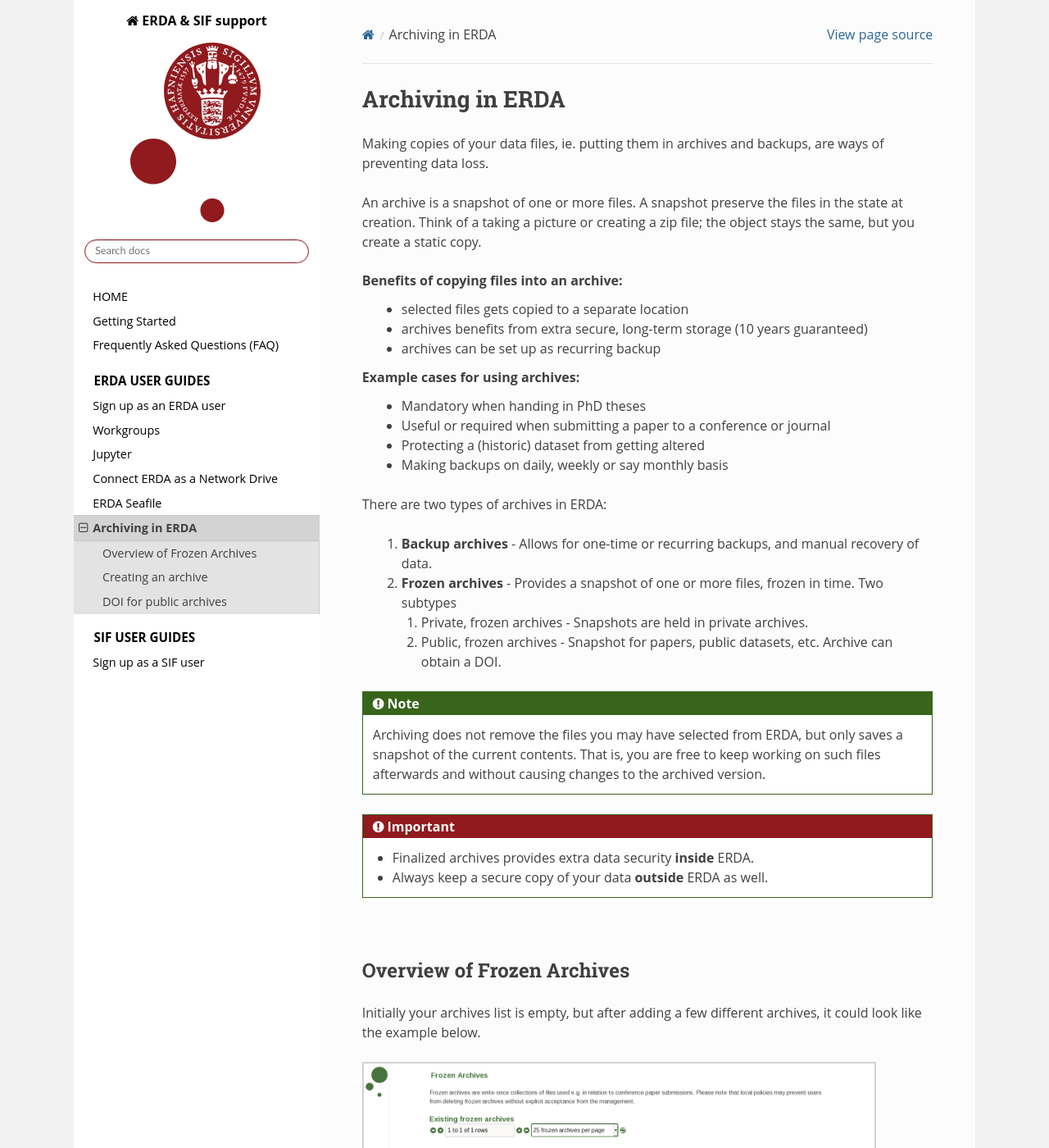
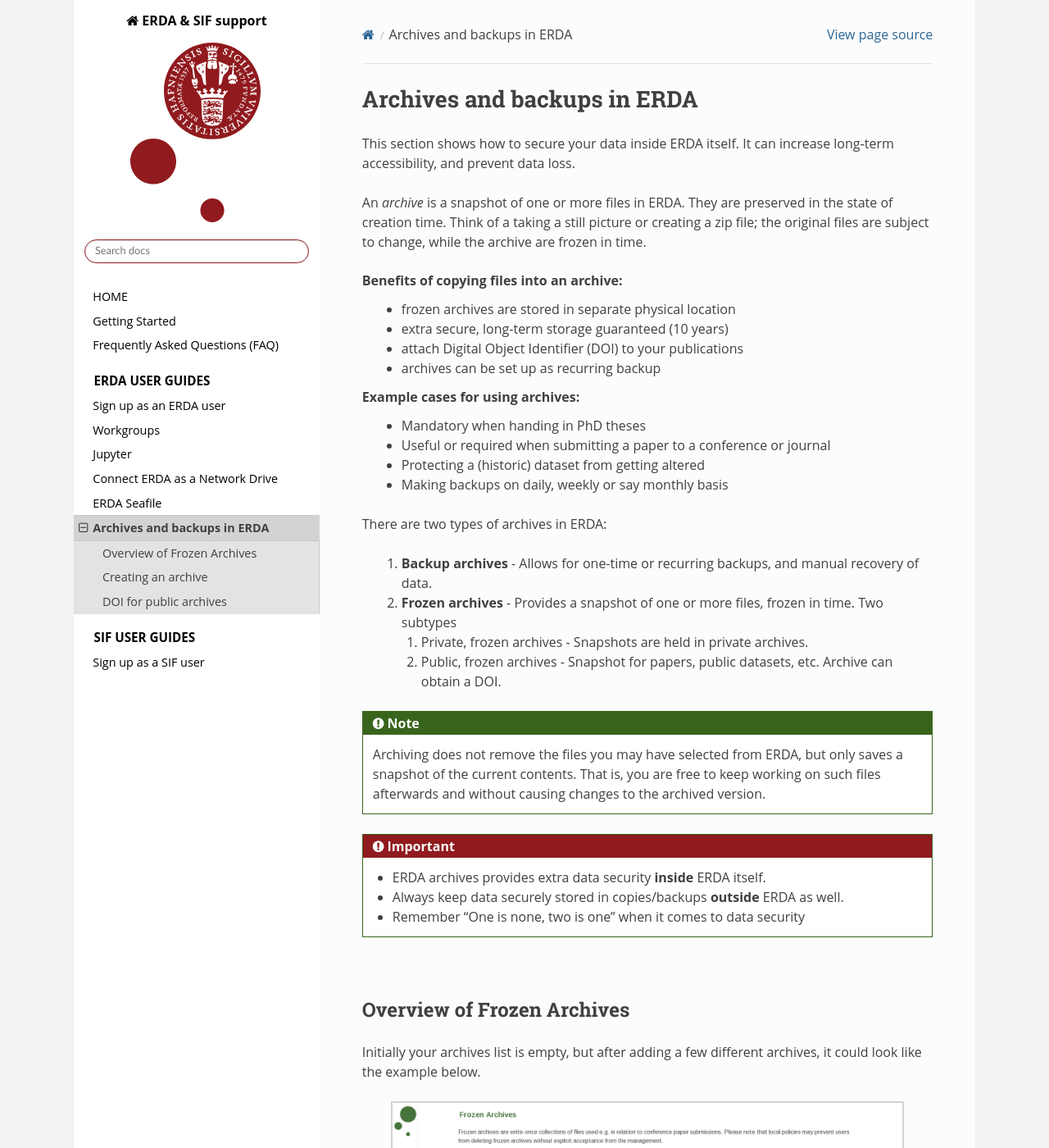
Before and after one commit to ucphhpc/migrid-user-docs, a Sphinx documentation site: the page built from docs/sections/erda/archiving/index.rst, in a window 1280 px wide and 1400 px high. Shown: the whole window at 82% size. Built offline with Sphinx 7.4.7 and the Read the Docs theme 2.0.0, drawn with Linux system fonts in a browser that asks for light colours.

Commit message:
Clarifications and reformulation of section and icons.

```diff
--- a/docs/sections/erda/archiving/index.rst
+++ b/docs/sections/erda/archiving/index.rst
@@ -11,18 +11,18 @@
    :width: 16px
    :class: no-scaled-link
 
-=================
-Archiving in ERDA
-=================
+============================
+Archives and backups in ERDA
+============================
+This section shows how to secure your data inside ERDA itself. It can increase long-term accessibility, and prevent data loss.
 
-Making copies of your data files, ie. putting them in archives and backups, are ways of preventing data loss.
-
-An archive is a snapshot of one or more files. A snapshot preserve the files in the state at creation.
-Think of a taking a picture or creating a zip file; the object stays the same, but you create a static copy.
+An *archive* is a snapshot of one or more files in ERDA. They are preserved in the state of creation time.
+Think of a taking a still picture or creating a zip file; the original files are subject to change, while the archive are frozen in time.
 
 Benefits of copying files into an archive:
- * selected files gets copied to a separate location
- * archives benefits from extra secure, long-term storage (10 years guaranteed)
+ * frozen archives are stored in separate physical location
+ * extra secure, long-term storage guaranteed (10 years)
+ * attach Digital Object Identifier (DOI) to your publications
  * archives can be set up as recurring backup
 
 Example cases for using archives:
@@ -43,8 +43,9 @@
 .. Note:: Archiving does not remove the files you may have selected from ERDA, but only saves a snapshot of the current contents. That is, you are free to keep working on such files afterwards and without causing changes to the archived version.
 
 .. important::
-   - Finalized archives provides extra data security **inside** ERDA.
-   - Always keep a secure copy of your data **outside** ERDA as well.
+   - ERDA archives provides extra data security **inside** ERDA itself.
+   - Always keep data securely stored in copies/backups **outside** ERDA as well.
+   - Remember "One is none, two is one" when it comes to data security
 
 |
 
@@ -57,6 +58,9 @@
    :alt: Frozen Archives screenshot with example archives.
    :class: with-border
    :width: 90%
+   :align: center
+
+|
 
 You can inspect a frozen archive with the green info icon |info|, edit unfinished archives with the green
 wrench icon |wrench|, and, if the system is configured to allow deletion of archives, you can remove them
@@ -68,57 +72,61 @@
 ^^^^^^^^^^^^^^^^^^^
 **Step 1: Create**
 
-New archives can be created with the **Create a new frozen archive** link at the bottom of the page.
+  New archives can be created with the **Create a new frozen archive** link at the bottom of the page.
 
-As an example, we could create a new archive called "Article Data ..." by filling out the resulting form
-like this:
+  As an example, we could create a new archive called "Article Data ..." by filling out the resulting form
+  like this:
 
 .. image:: /images/archives/archives-createnew.png
    :alt: Creating a new archive screenshot
    :class: with-border
    :width: 90%
+   :align: center
+
+|
 
 **Step 2: Add files/directories**
 
-Existing private or shared ERDA files can be added with the **Add file/directory** button, and new
-files can be uploaded directly to the archive with the **Add upload** button. The former button brings
-up a file select dialog in which you can select from your ERDA files: double-click individual files
-or right-click and choose select to pick entire folders. The latter button opens an upload dialog like
-the one from **Files**. When you are done adding files and have marked if you want the archive files to
-be published, you can click **Save and Preview** to inspect the current contents.
+  Existing private or shared ERDA files can be added with the **Add file/directory** button, and new
+  files can be uploaded directly to the archive with the **Add upload** button. The former button brings
+  up a file select dialog in which you can select from your ERDA files: double-click individual files
+  or right-click and choose select to pick entire folders. The latter button opens an upload dialog like
+  the one from **Files**. When you are done adding files and have marked if you want the archive files to
+  be published, you can click **Save and Preview** to inspect the current contents.
 
 .. image:: /images/archives/archives-create-freezearchive.png
    :alt: Creating a new archive screenshot
    :class: with-border
    :width: 90%
+   :align: center
 
 |
 
 **Step 3: Preview & Finalise**
-
-If you selected Make Dataset Publicly available you can use the Preview publishing button to see
-a draft of the published archive. At this point, you can continue modifying the archive contents like
-above through the Edit archive button, until at last you click Finalize archive to actually
-permanently freeze it and thereby mark it ready for additional tape archiving. This is necessary to
-get the extra data safety and guarantee that it will remain available for at least 10 years.
+  If you selected Make Dataset Publicly available you can use the Preview publishing button to see
+  a draft of the published archive. At this point, you can continue modifying the archive contents like
+  above through the Edit archive button, until at last you click Finalize archive to actually
+  permanently freeze it and thereby mark it ready for additional tape archiving. This is necessary to
+  get the extra data safety and guarantee that it will remain available for at least 10 years.
 
 
 .. image:: /images/archives/archives-finalizearchive.png
    :alt: Screenshot of page which allows user to modify, preview, and finalize creation of public archive
    :class: with-border
    :width: 90%
+   :align: center
 
 |
 
 **Step 4: View the resulting archive**
-
-After finalizing you can use the "View details" button to see all the details registered about it on the
-view archive page and use the links to access the associated files.
+  After finalizing you can use the "View details" button to see all the details registered about it on the
+  view archive page and use the links to access the associated files.
 
 .. image:: /images/archives/archives-show-freezearchive-details.png
    :alt: Screenshot of the page View details, which shows the finalized archive
    :class: with-border
    :width: 90%
+   :align: center
 
 |
 
@@ -133,8 +141,9 @@
    :alt: Screenshot of Digital Object Identifier registration form
    :class: with-border
    :width: 90%
+   :align: center
 
 Once filled and submitted the request is sent through the UCPH validation procedure and if
-everything is okay you receive a permanent https://dx.doi.org/XYZ URL alias for your published
+everything is okay you receive a permanent ``https://dx.doi.org/XYZ`` URL alias for your published
 archive data. From then on you can e.g. use it as a reference in research papers or provide it to
 research colleagues interested in re-using your published data.
```
